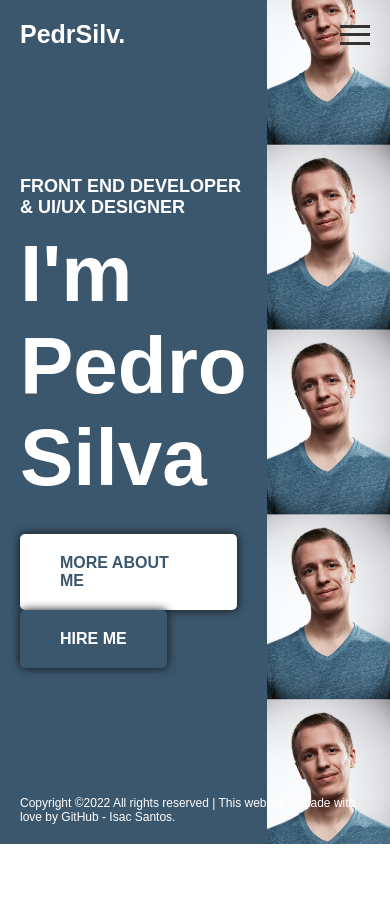
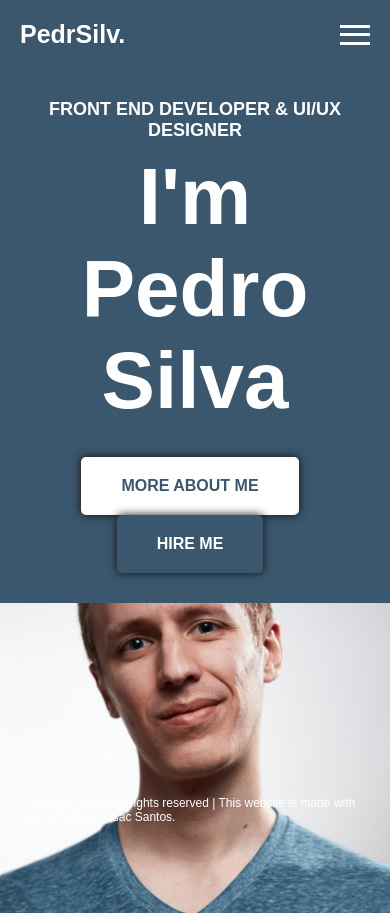
Before and after one commit to Isilva95/projeto_portfolio, a plain HTML site: page index.html in a window 390 px wide. Before the commit the page ends 844 px from the top, so only its background shows below. Drawn offline with Linux system fonts and the light colour scheme.

Commit message:
Projeto Atualizado (Responsividade)

```diff
--- a/assets/css/styles.css
+++ b/assets/css/styles.css
@@ -47,7 +47,7 @@ header .menu-line {
 .container .rightside {
   flex: 1;
   background-image: url('../images/hero.jpg');
-  background-size: 100% auto;
+  background-size: cover;
   background-position: center;
 }
 .container .info {
@@ -102,3 +102,26 @@ footer a {
 footer a:hover {
   text-decoration: underline;
 }
+
+
+/* CSS - Responsividade */
+@media (max-width: 850px) {
+
+  header {
+    position: initial;
+    background-color: #3B576D;
+  }
+  header .menu-line {
+    background-color: #FFFFFF;
+  }
+
+  .container {
+    flex-direction: column;
+  }
+  .container .leftside {
+    flex: none;
+    padding: 30px 20px;
+    justify-content: center;
+    text-align: center;
+  }
+}
```
